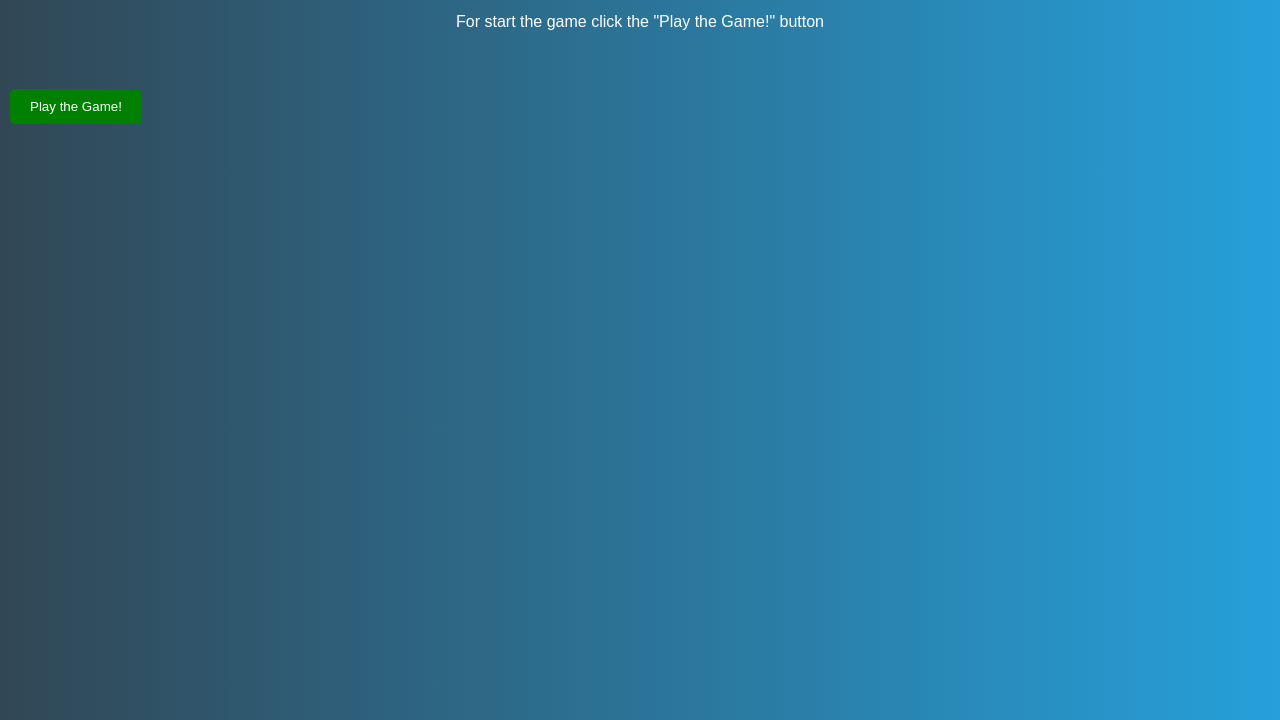
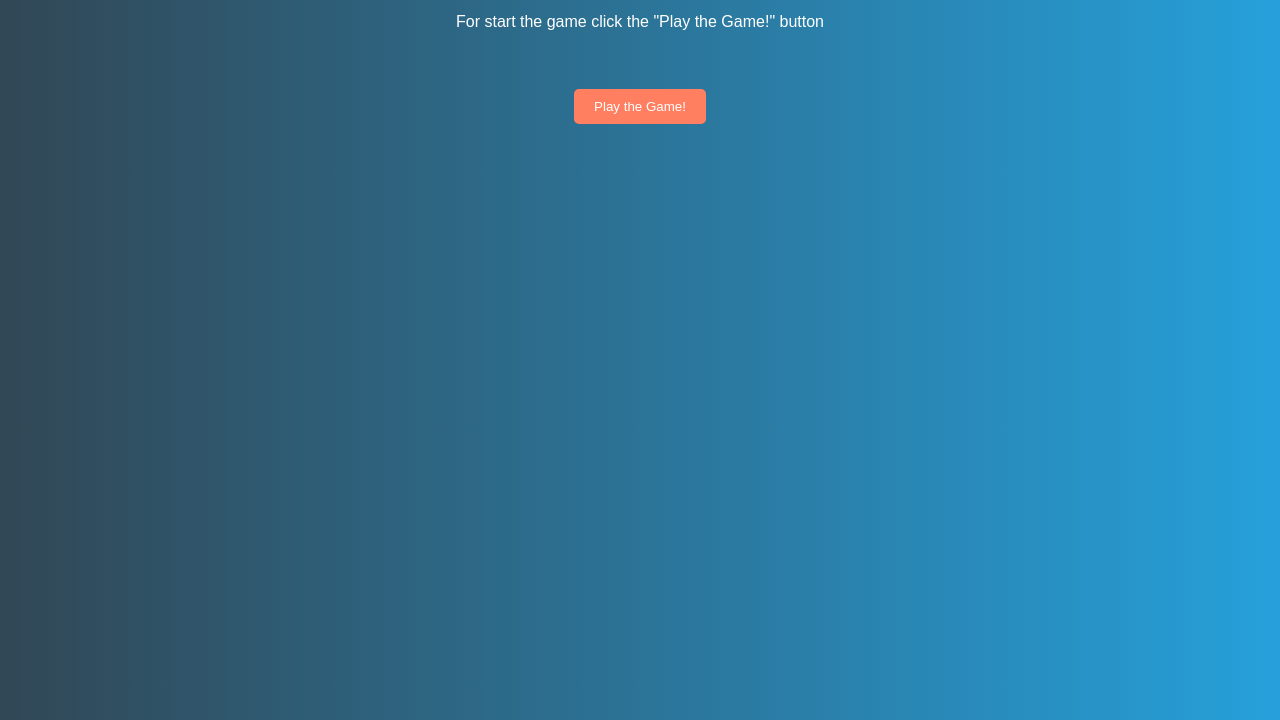
Before and after one commit to elkocho1/Project-CI-2, a plain HTML site: page index.html in a window 1280 px wide. Shown: the part 80-800 px from the top of the page. Drawn offline with Linux system fonts and the light colour scheme.

Commit message:
style the start button

```diff
--- a/assets/css/style.css
+++ b/assets/css/style.css
@@ -24,17 +24,24 @@ header.hero h1 {
 }
 
 button {
-    background-color: green;
+    background-color: #ff7f60;
     color: white;
     border: none;
     padding: 10px 20px;
     margin: 10px;
     border-radius: 5px;
     cursor: pointer;
+    transition: background-color 0.3s ease;
 }
 
 button:hover {
-    background-color: #218829;
+    background-color: #ff6347;
+}
+
+.button-container {
+    display: flex;
+    justify-content: center;
+    align-items: center;
 }
 
 /* Pop Up / Modal */
--- a/index.html
+++ b/index.html
@@ -39,7 +39,10 @@
             </div>
         </div>
     </aside>
-    <button class="btn start-btn">Play the Game!</button>
+    <div class="button-container">
+        <button class="btn start-btn">Play the Game!</button>
+    </div>
+
     <!--Score Container-->
 
     <main class="score-container">
```
